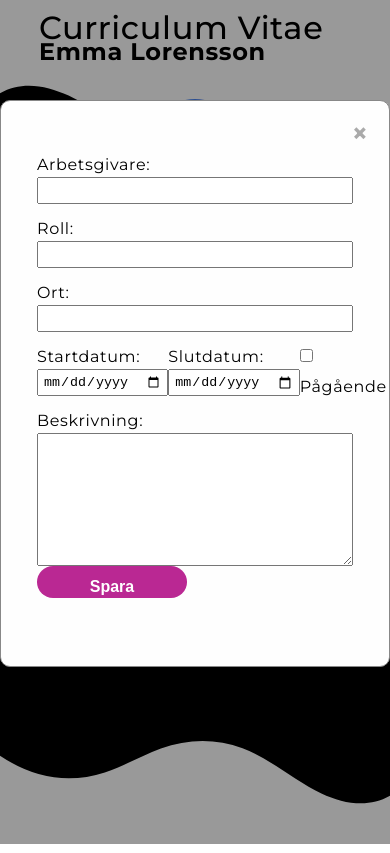
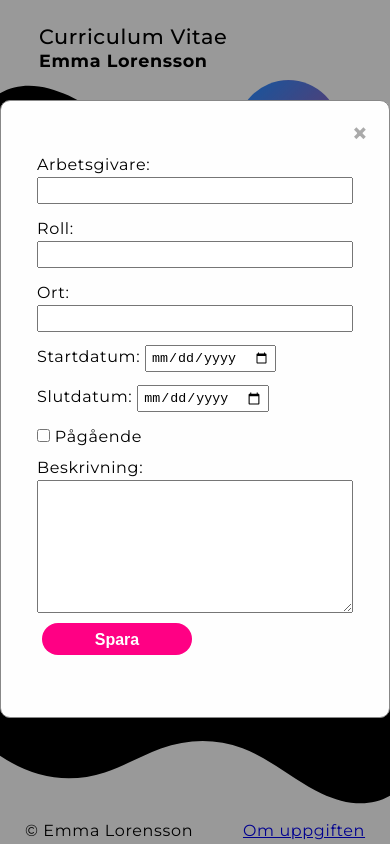
Before and after one commit to Eeemlo/DT207G-moment2.1, a website built with Parcel: page src/index.html in a window 390 px wide. Both pictures are taken after a click on the button "Lägg till jobb". Built offline with nearby package versions, Linux system fonts and the light colour scheme; no server answers; files whose address does not match are found by name.

Commit message:
Lagt till sidan "om uppgiften"

```diff
--- a/src/css/layout.css
+++ b/src/css/layout.css
@@ -23,23 +23,25 @@ h1 {
 
 header {
     height: 5em;
-    display: flex;
-    justify-content: center;
-    flex-direction: column;
+    display: grid;
     margin-left: 10%;
 }
 
+.head-container {
+  grid-column: 1;
+  margin-top: 25px;
+}
 
 .job-container {
     background-color: #000000;
     color: #e7e7e7;
-    display: grid;
     min-height: 70vh;
+    padding: 40px 0;
 }
 
 .joblist {
-    grid-column: 1;
     margin-left: 15%;
+    max-width: 800px;
 }
 
 .job {
@@ -52,6 +54,62 @@ header {
      rgb(255, 0, 132),
      rgba(97, 36, 251, 0)
    ) 1 100%;
+}
+
+#myBtn {
+  position: relative;
+  z-index: 1;
+  margin: 50px 4px 50px 500px;
+  max-width: 150px;
+  min-width: 90px;
+  width: 100%;
+  aspect-ratio: 1 / 1;
+  border-radius: 50%;
+  background: linear-gradient(-45deg, #FFA63D, #FF3D77, #338AFF, #3CF0C5);
+  background-size: 600%;
+  animation: anime 10s linear infinite;
+  grid-column: 2;
+  overflow: hidden; /* Döljer overflow för att pseudo-elementet ska passa knappens form */
+}
+
+#myBtn::before {
+  content: '';
+  position: absolute;
+  top: 0;
+  left: 0;
+  width: 100%;
+  height: 100%;
+  border-radius: inherit;
+  background: linear-gradient(-45deg, rgba(0, 0, 0, 0.2), rgba(0, 0, 0, 0.2));
+  transition: opacity 0.5s ease;
+  opacity: 0;
+}
+
+#myBtn:hover::before {
+  opacity: 1;
+}
+
+.editBtn,
+.deleteBtn {
+  padding: 0.3em;
+  background-color: rgb(0, 0, 0);
+  border: 2px solid #ff0084;
+  color: #fff;
+  font-weight: 600;
+  font-size: 1em;
+  transition: ease 0.5s;
+  position: relative;
+  bottom: 0;
+  max-width: 90px;
+  width: 100%;
+  border-radius: 50px;
+  margin: 10px 5px;
+}
+
+.editBtn:hover,
+.deleteBtn:hover {
+  cursor: pointer;
+  background-color: rgb(197, 3, 103);
 }
 
 
@@ -147,24 +205,9 @@ header {
     height: 10em;
   }
 
-  #myBtn {
-    margin:-50px 4px;
-    display: inline-block;
-    max-width: 100px;
-    width: 100%;
-    aspect-ratio: 1 / 1;
-    border-radius: 50px;
-    background: linear-gradient(-45deg, #FFA63D, #FF3D77, #338AFF, #3CF0C5);
-    background-size: 600%;
-    animation: anime 10s linear infinite;
-    grid-column: 2;
-    right: 0;
-  }
-
-
   .button {
-    padding: 0.7em;
-    background-color: #ba2893;
+    padding: 0.5em;
+    background-color: rgb(255, 0, 132);
     color: #fff;
     font-weight: 600;
     font-size: 1em;
@@ -175,11 +218,12 @@ header {
     max-width: 150px;
     width: 100%;
     border-radius: 50px;
+    margin: 10px 5px;
 }
 
 .button:hover {
     cursor: pointer;
-    background-color: #a62182;
+    background-color: rgb(197, 3, 103);
 }
 
   /* The Close Button */
@@ -198,6 +242,12 @@ header {
   }
 
 
+  footer {
+    display: flex;
+    justify-content:space-around;
+    padding: 10px 0;
+  }
+
   @keyframes anime {
   0% {
     background-position: 0% 50% }
@@ -205,4 +255,50 @@ header {
     background-position: 100% 50% }
   100% {
     background-position: 0% 50% }
-  };
+  }
+
+  @media screen and (max-width: 1125px) {
+    #myBtn {
+      margin: 50px 4px 50px 300px;
+    }
+  }
+
+  @media screen and (max-width: 880px) {
+    #myBtn {
+      margin: 50px 4px 50px 0;
+    }
+
+    .joblist {
+      margin-left: 5%;
+  }
+  }
+
+
+  @media screen and (max-width: 680px) {
+    .fromto {
+      display: flex;
+      justify-content: space-between;
+      flex-direction: column;
+    }
+  }
+
+  @media screen and (max-width: 550px) {
+    #myBtn {
+      margin: 50px 4px 50px -50px;
+    }
+
+    h1 {
+      font-size: 1.3em;
+    }
+
+    h2 {
+      font-size: 1.1em;
+    }
+  }
+
+
+  @media screen and (max-width: 430px) {
+    #myBtn {
+      margin: 80px 4px 50px -50px;
+    }
+  }
--- a/src/index.html
+++ b/src/index.html
@@ -20,6 +20,10 @@
         <h1>Curriculum Vitae</h1>
         <h2>Emma Lorensson</h2>
 </div>
+
+                   <!-- Knapp för att öppna popup -->
+                   <button id="myBtn" class="button">Lägg till jobb</button>
+
 </header>
 
 <div class="custom-shape-divider-top">
@@ -64,8 +68,6 @@
         <div class="job-container">
             <!--Container som uppdateras med DOM-manipulation-->
             <div class="joblist"></div>
-                    <!-- Knapp för att öppna popup -->
-        <button id="myBtn" class="button">Lägg till jobb</button>
         </div>
     </div>
 
@@ -75,6 +77,11 @@
         </svg>
     </div>
 
+    <footer>
+        <p>© Emma Lorensson</p>
+        <a href="about.html">Om uppgiften</a>
+    </footer>
+
 </body>
 
 </html>
--- a/src/js/main.js
+++ b/src/js/main.js
@@ -1,4 +1,6 @@
-let url = "http://127.0.0.1:3000/api/work_experience";
+let url = "https://dt207g-moment2-lgk1.onrender.com/api/work_experience";
+
+var modal = document.querySelector("#myModal"); // Container för popup
 
 async function getData() {
     const response = await fetch(url);
@@ -132,6 +134,16 @@ form.addEventListener("submit", async (event) => {
     } catch (error) {
         console.error("Error:", error); // Logga eventuella fel som uppstår
     }
+
+    companyNameInput.value = "";
+jobtitleInput.value = "";
+locationInput.value = "";
+startdateInput.value = "";
+enddateInput.value = "";
+descriptionInput.value = "";
+
+modal.style.display = "none";
+
 });
 
 async function updateJob(
@@ -181,13 +193,12 @@ async function deleteJob(id, jobElement) {
 
 // Ladda in DOM innan JS körs
 document.addEventListener("DOMContentLoaded", function () {
-    var modal = document.querySelector("#myModal"); // Container för popup
     var btn = document.querySelector("#myBtn"); // Knapp för att öppna popup
     var closeBtn = document.querySelector(".close"); // Kryss för att stänga popup
 
     // Kontrollera att modal, btn och span har validerats innan de används
     if (modal && btn && closeBtn) {
-        // WÖppna popup när användare trycker på knappen för "lägg till kurs"
+        // WÖppna popup när användare trycker på knappen för "lägg till jobb"
         btn.onclick = function () {
             modal.style.display = "block";
         };
```
Also changed, not shown: src/about.html (added).
